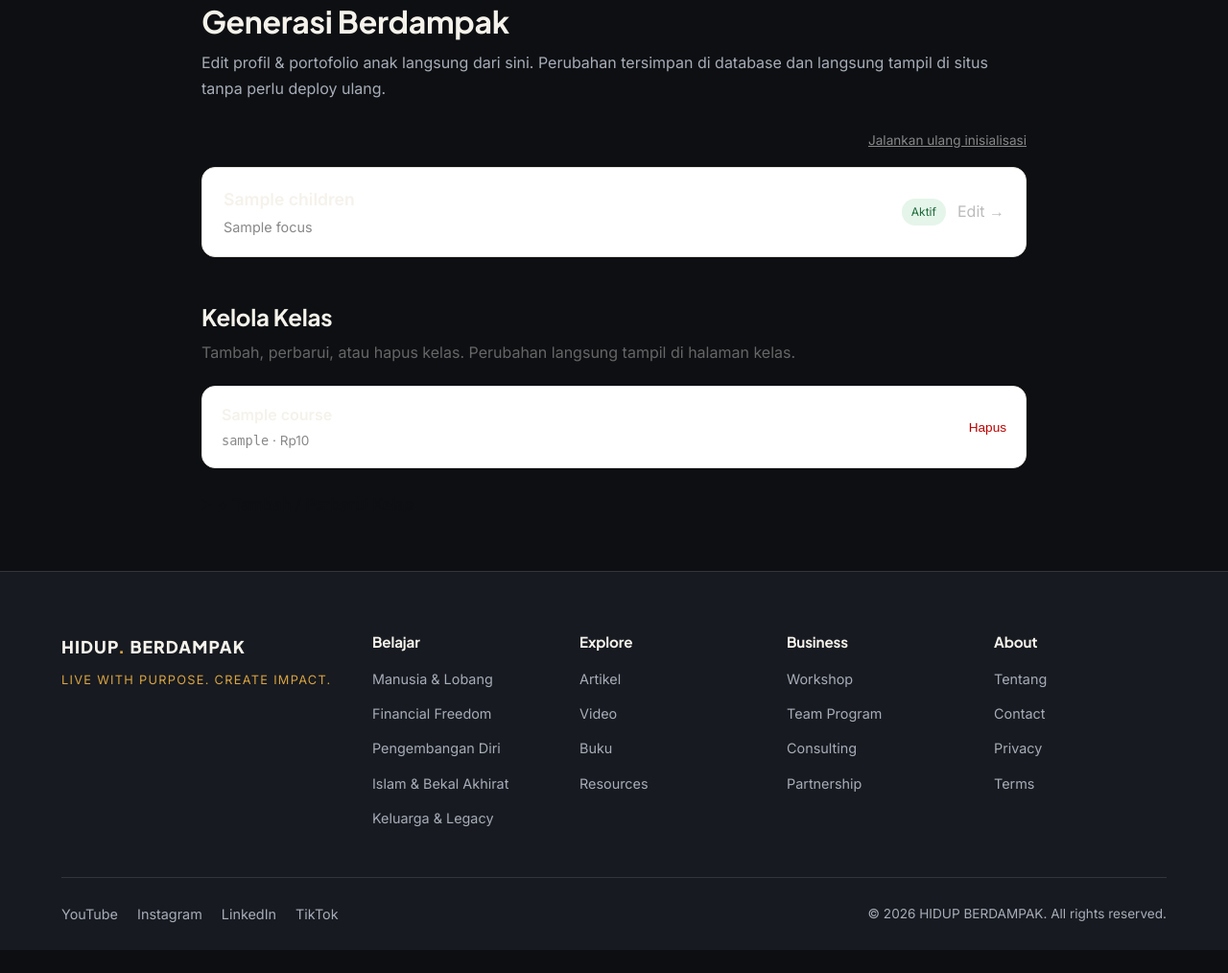
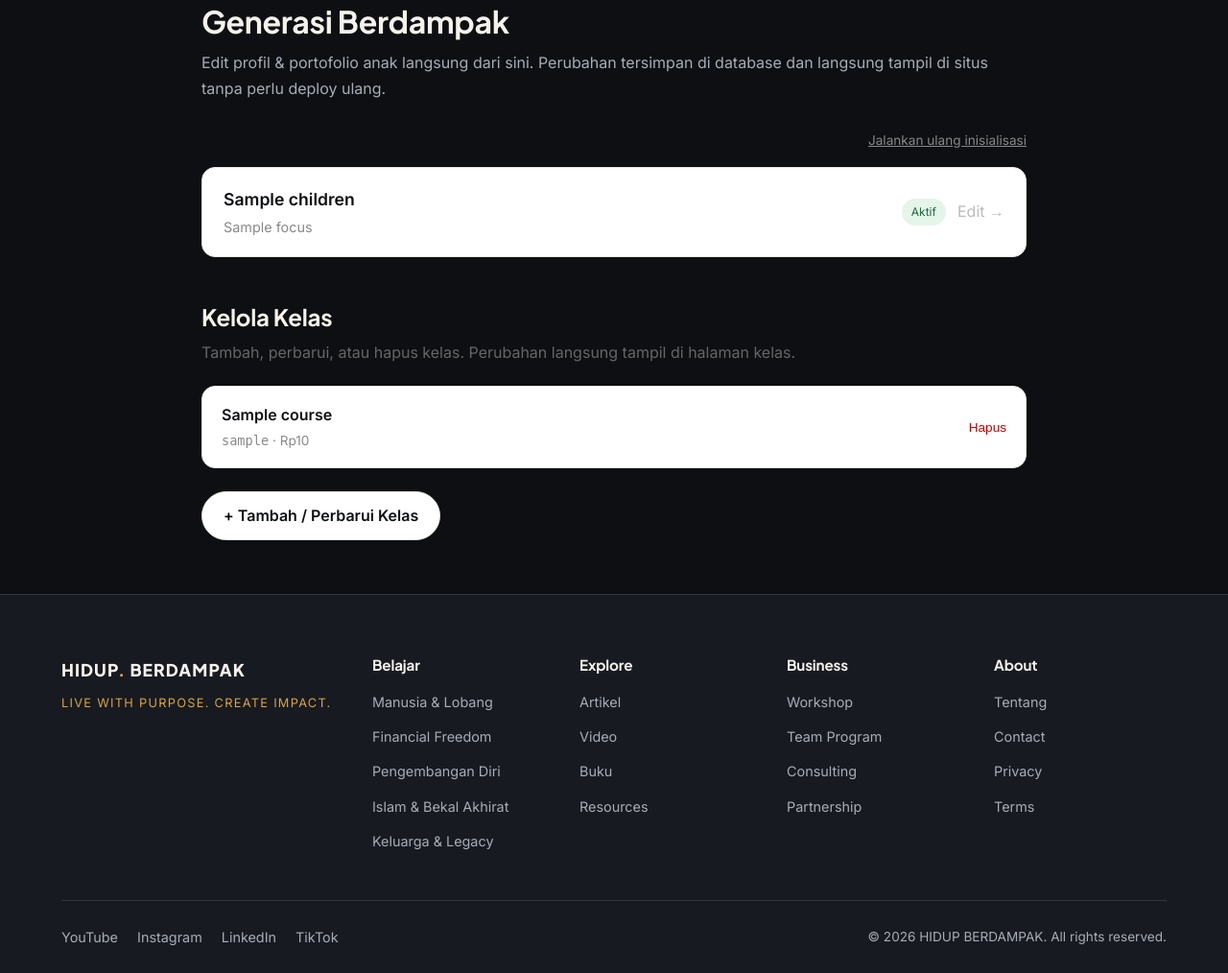
Before and after one commit to sugengsapr3/hidup-berdampak, a Flask app: template templates/admin/home.html in a window 1280 px wide. Shown: the part 157-1171 px from the top of the page at 96% size. Before the commit the page ends 1147 px from the top, so only its background shows below. Run offline with Flask 3, Linux system fonts and the light colour scheme; the template is opened without the code that fills it: most values are stand-ins (such as "Sample title", 1, 10 or a date in 2020); some libraries are stand-ins or nearby versions.

Commit message:
Admin UI: perjelas tombol tambah kelas & warna judul (kontras di tema gelap)

```diff
--- a/templates/admin/home.html
+++ b/templates/admin/home.html
@@ -35,7 +35,7 @@
               border:1px solid #e7e5df; border-radius:14px; padding:18px 22px;
               text-decoration:none; color:inherit; background:#fff;">
       <div>
-        <div style="font-weight:700; font-size:1.1rem;">{{ c.name }}</div>
+        <div style="font-weight:700; font-size:1.1rem; color:#0D0F12;">{{ c.name }}</div>
         <div style="color:#888; font-size:.9rem; margin-top:2px;">{{ c.focus or 'Fokus belum diisi' }}</div>
       </div>
       <div style="display:flex; align-items:center; gap:12px;">
@@ -63,7 +63,7 @@
     <div style="display:flex; align-items:center; justify-content:space-between; gap:16px;
                 border:1px solid #e7e5df; border-radius:14px; padding:16px 20px; background:#fff;">
       <div>
-        <div style="font-weight:700;">{{ k.title }}</div>
+        <div style="font-weight:700; color:#0D0F12;">{{ k.title }}</div>
         <div style="color:#888; font-size:.85rem; margin-top:2px;">
           <code>{{ k.slug }}</code> &middot; Rp{{ '{:,}'.format(k.price).replace(',', '.') }}
         </div>
@@ -81,7 +81,9 @@
   {% endif %}
 
   <details>
-    <summary style="cursor:pointer; color:#0D0F12; font-weight:600;">+ Tambah / Perbarui Kelas</summary>
+    <summary style="cursor:pointer; display:inline-block; background:#fff; color:#0D0F12;
+                    font-weight:700; padding:11px 22px; border-radius:999px;
+                    border:1px solid #e7e5df; list-style:none;">+ Tambah / Perbarui Kelas</summary>
     <form method="post" action="{{ url_for('admin_course_add') }}"
           style="display:grid; gap:14px; margin-top:16px; border:1px solid #e7e5df;
                  border-radius:14px; padding:22px; background:#fff;">
```
